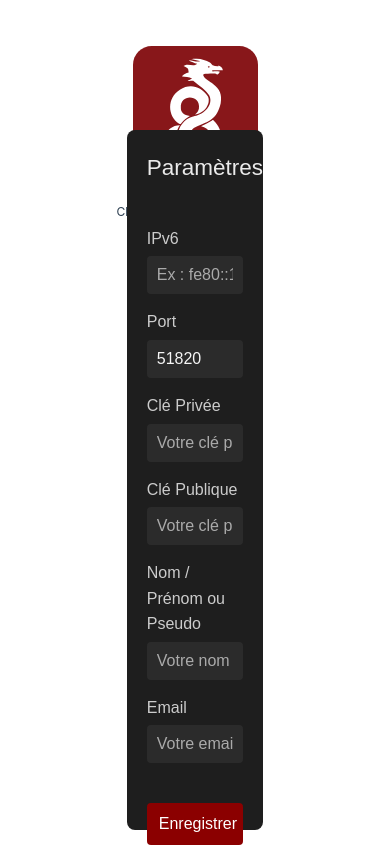
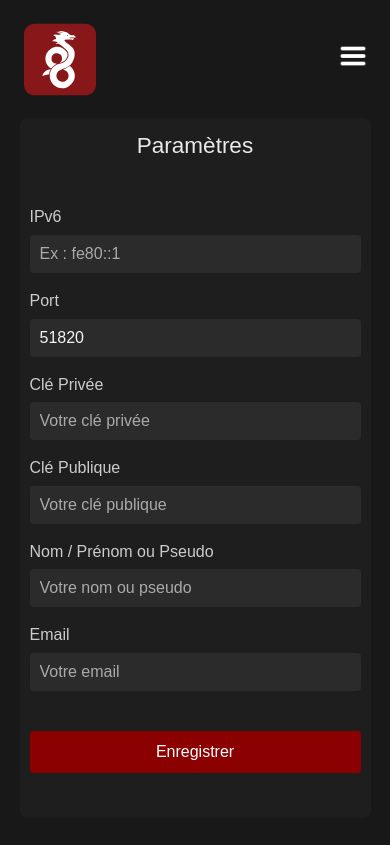
Before and after one commit to loouis-t/WireChat, a Vue app in the folder front/: page /settings in a window 390 px wide. Built offline with nearby package versions, Linux system fonts and the light colour scheme; the HTML template or start-up script is replaced by a standard one.

Commit message:
[ADD] front: added considerations for phone format

```diff
--- a/front/src/App.vue
+++ b/front/src/App.vue
@@ -1,18 +1,53 @@
 <script setup lang="ts">
 import { RouterLink, RouterView } from 'vue-router'
+import { ref, onMounted, onBeforeUnmount } from 'vue'
+
+const isMobile = ref(false)
+const showMobileMenu = ref(false)
+
+function toggleMobileMenu() {
+  showMobileMenu.value = !showMobileMenu.value
+}
+
+function checkMobile() {
+  isMobile.value = window.innerWidth <= 768
+}
+
+onMounted(() => {
+  checkMobile()
+  window.addEventListener('resize', checkMobile)
+})
+
+onBeforeUnmount(() => {
+  window.removeEventListener('resize', checkMobile)
+})
 </script>
 
 <template>
   <div class="wrapper">
     <header>
       <img alt="WG logo" class="logo" src="@/assets/logo.svg" width="125" height="125" />
-      <nav style="display: flex">
+      <nav>
         <RouterLink to="/">Chat</RouterLink>
         <RouterLink to="/settings"
           >Paramètres<i class="fa-solid fa-user" style="margin-left: 8px"></i
         ></RouterLink>
       </nav>
+      <!-- Bouton burger, affiché seulement en mode mobile -->
+      <button v-if="isMobile" class="burger-btn" @click="toggleMobileMenu">
+        <img src="./assets/menu.png" alt="menu" class="burger-icon" />
+      </button>
     </header>
+
+    <!-- Menu mobile en overlay -->
+    <div v-if="isMobile && showMobileMenu" class="mobile-menu">
+      <button class="close-menu" @click="toggleMobileMenu">×</button>
+      <RouterLink @click="toggleMobileMenu" to="/">Chat</RouterLink>
+      <RouterLink @click="toggleMobileMenu" to="/settings">
+        Paramètres <i class="fa-solid fa-user" style="margin-left: 8px"></i>
+      </RouterLink>
+    </div>
+
     <RouterView />
   </div>
 </template>
@@ -27,21 +62,23 @@ import { RouterLink, RouterView } from 'vue-router'
   width: 100%;
 }
 header {
-  line-height: 1.5;
+  display: flex;
+  justify-content: space-between;
+  align-items: center;
+  padding: 0 1rem;
+  color: #eaeaea;
   height: 8vh;
-  margin-bottom: 4vh;
 }
 
 .logo {
   display: block;
-  margin: 2rem;
+  margin: 0.5rem;
 }
 
 nav {
-  width: 100%;
-  font-size: 12px;
-  text-align: center;
-  margin-top: 2rem;
+  display: flex;
+  gap: 1rem;
+  font-size: 1rem;
 }
 
 nav a.router-link-exact-active {
@@ -56,6 +93,8 @@ nav a {
   display: inline-block;
   padding: 0 1rem;
   border-left: 1px solid var(--color-border);
+  color: #ffffff;
+
 }
 
 nav a:first-of-type {
@@ -87,4 +126,80 @@ nav a:first-of-type {
     margin-top: 1rem;
   }
 }
+
+/* Par défaut, le bouton burger est masqué sur desktop */
+.burger-btn {
+  display: none;
+  background: none;
+  border: none;
+  font-size: 1.5rem;
+  color: #eaeaea;
+}
+
+@media (max-width: 768px) {
+  .burger-btn {
+    display: block;
+  }
+
+  header {
+    width: 100%;
+    flex-direction: row;
+    justify-content: space-between;
+    align-items: center;
+    margin: 0;
+  }
+
+  nav {
+    display: none;
+    margin: 0;
+  }
+
+  .logo {
+    width: 20%;
+  }
+
+  .burger-icon {
+    width: 30px;
+    height: 30px;
+    filter: invert(1);
+  }
+
+  .mobile-menu {
+    position: fixed;
+    top: 0;
+    left: 0;
+    width: 100%;
+    height: 100%;
+    background-color: rgba(0, 0, 0, 0.92);
+    color: #ffffff;
+    display: flex;
+    flex-direction: column;
+    align-items: center;
+    justify-content: center;
+  }
+
+  .mobile-menu a {
+    margin-bottom: 1rem;
+    font-size: 1.5rem;
+    color: #ffffff;
+  }
+
+  .mobile-menu a:hover {
+    text-decoration: underline;
+  }
+  .mobile-menu a.router-link-exact-active {
+    color: #7d2320;
+  }
+
+  .close-menu {
+    position: absolute;
+    top: 20px;
+    right: 20px;
+    font-size: 2rem;
+    color: #fff;
+    background-color: transparent;
+    border: none;
+    cursor: pointer;
+  }
+}
 </style>
--- a/front/src/assets/base.css
+++ b/front/src/assets/base.css
@@ -63,6 +63,7 @@ body {
   width: 100%;
   color: var(--color-text);
   background: var(--color-background);
+  background-color: #181818;
   transition:
     color 0.5s,
     background-color 0.5s;
--- a/front/src/components/ChatInput.vue
+++ b/front/src/components/ChatInput.vue
@@ -43,7 +43,7 @@ function send() {
 
 .chat-input button {
   padding: 8px 16px;
-  background-color: #88171A;
+  background-color: #88171a;
   border: none;
   border-radius: 18px;
   color: #fff;
--- a/front/src/components/ChatWindow.vue
+++ b/front/src/components/ChatWindow.vue
@@ -3,7 +3,7 @@
     <div class="chat-header">
       <span>{{ conversation.name }}</span>
       <button class="new-conversation-btn" @click="$emit('newConversation')">
-        <i class="fa-solid fa-plus" style="color: #ffffff;"></i>
+        <i class="fa-solid fa-plus" style="color: #ffffff"></i>
       </button>
     </div>
 
@@ -64,7 +64,7 @@ onUpdated(() => {
 .new-conversation-btn {
   background-color: transparent;
   border: none;
-  color: #88171A;
+  color: #88171a;
   cursor: pointer;
   font-size: 0.9rem;
 }
--- a/front/src/components/MessageBubble.vue
+++ b/front/src/components/MessageBubble.vue
@@ -21,7 +21,7 @@ const props = defineProps({
 
 .message-bubble.mine {
   align-self: flex-end;
-  background-color: #88171A;
+  background-color: #88171a;
   color: #ffffff;
 }
 
--- a/front/src/components/NewConversation.vue
+++ b/front/src/components/NewConversation.vue
@@ -7,12 +7,7 @@
       <div class="first-container">
         <div class="input-group">
           <label for="configFile">Importer une configuration WireGuard</label>
-          <input
-            id="configFile"
-            type="file"
-            @change="handleFileUpload"
-            accept=".conf,.txt"
-          />
+          <input id="configFile" type="file" @change="handleFileUpload" accept=".conf,.txt" />
         </div>
 
         <div class="or-separator">OU</div>
@@ -183,7 +178,7 @@ function closeScanner() {
   font-size: 1rem;
   cursor: pointer;
   transition: background-color 0.2s ease;
-  background-color: #88171A;
+  background-color: #88171a;
   color: #fff;
 }
 
@@ -224,7 +219,7 @@ function closeScanner() {
 
 .create-btn,
 .cancel-btn {
-  background-color: #88171A;
+  background-color: #88171a;
   color: #fff;
 }
 
--- a/front/src/views/ChatView.vue
+++ b/front/src/views/ChatView.vue
@@ -1,10 +1,12 @@
 <template>
   <div class="app-container">
-    <ChatList
-      :conversations="conversations"
-      :selectedConversationId="selectedConversationId"
-      @selectConversation="selectConversation"
-    />
+    <div class="left-pane">
+      <ChatList
+        :conversations="conversations"
+        :selectedConversationId="selectedConversationId"
+        @selectConversation="selectConversation"
+      />
+    </div>
 
     <div class="right-pane">
       <NewConversation
@@ -131,4 +133,22 @@ function closeNewConversation() {
   color: #999;
   font-style: italic;
 }
+
+@media (max-width: 768px) {
+  .app-container {
+    width: 100%;
+    height: 80%;
+    flex-direction: column;
+  }
+
+  .right-pane {
+    width: 100%;
+    height: 100%;
+    border-radius: 0;
+  }
+
+  .left-pane {
+    display: none;
+  }
+}
 </style>
--- a/front/src/views/SettingsView.vue
+++ b/front/src/views/SettingsView.vue
@@ -134,4 +134,16 @@ function saveSettings() {
 .settings-form button:hover {
   background-color: #5a0000;
 }
+
+@media (max-width: 768px) {
+  .settings-container {
+    width: 90vw;
+    height: auto;
+    padding: 10px;
+  }
+
+  .settings-form {
+    width: 100%;
+  }
+}
 </style>
```
Also changed, not shown: front/src/assets/menu.png (added).
